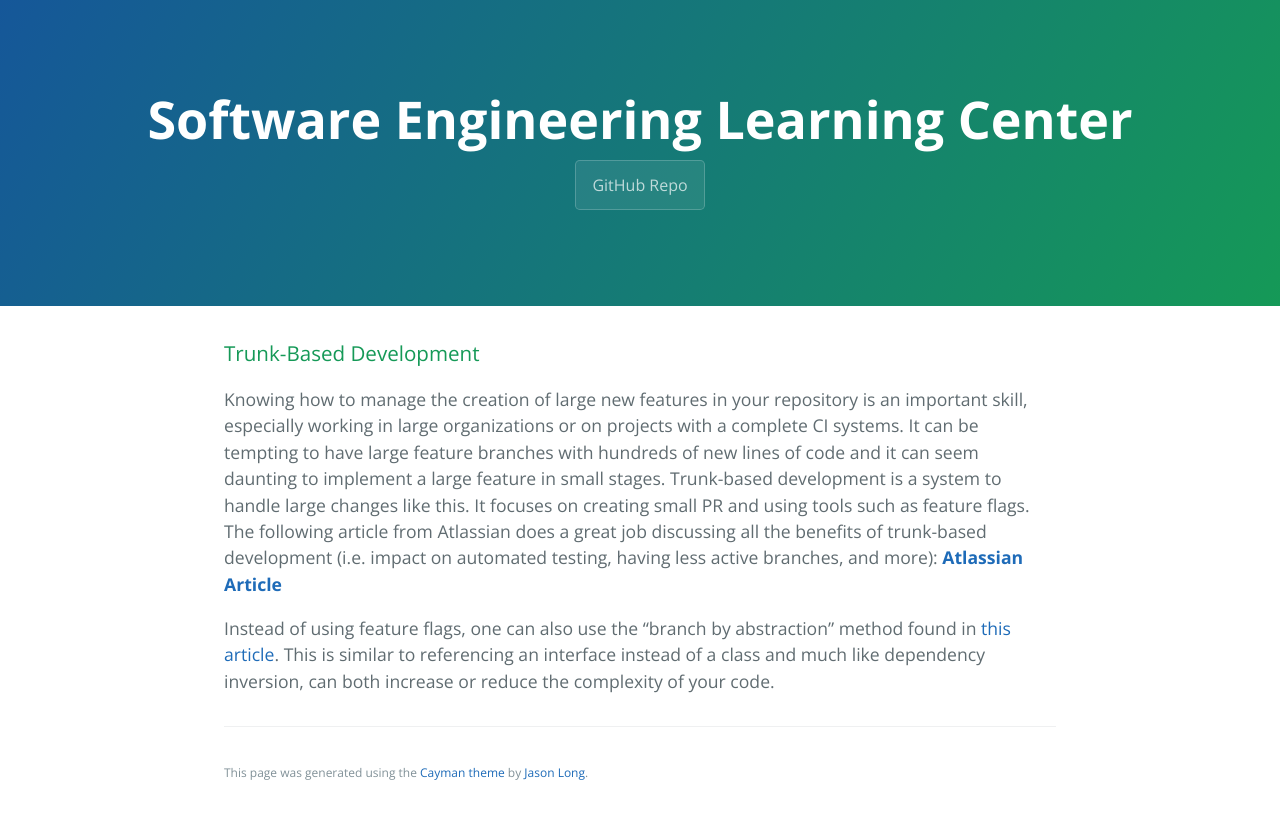
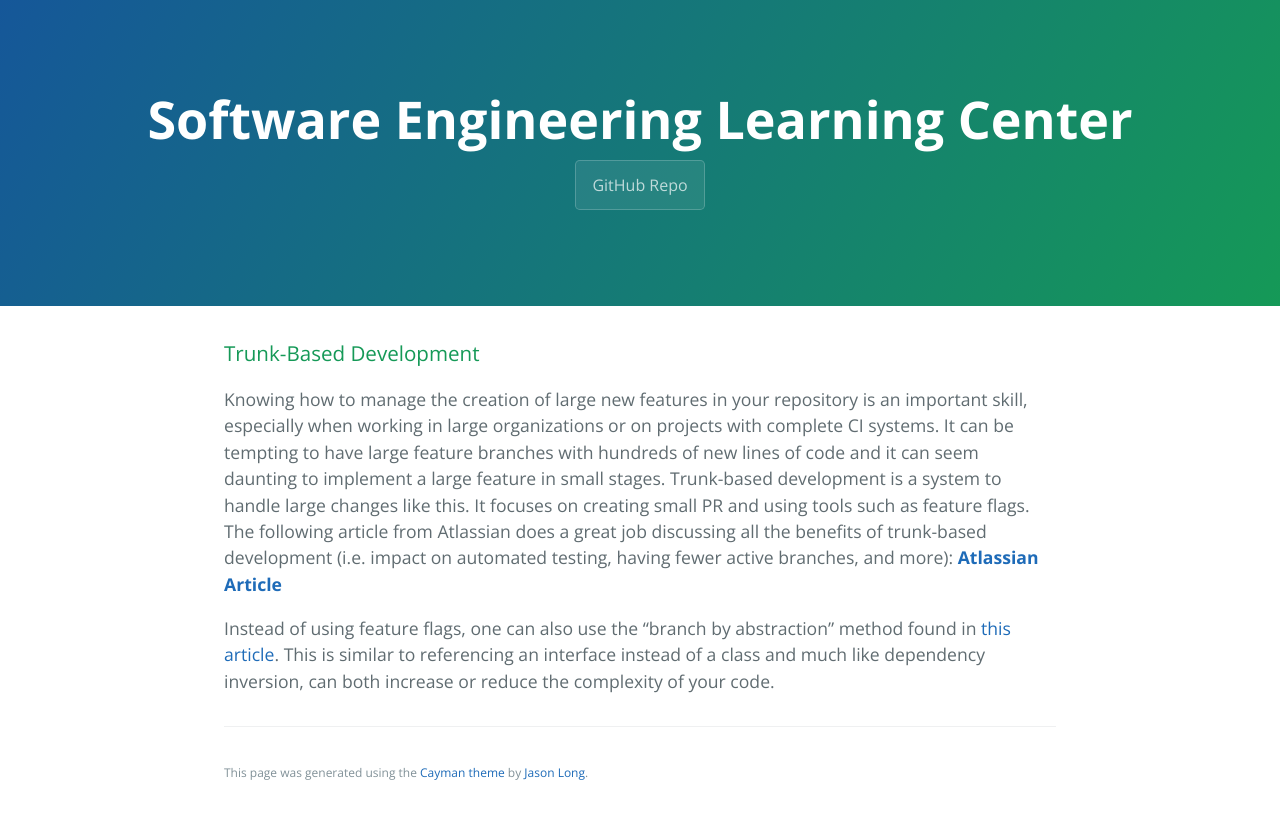
Before and after one commit to learning-software-engineering/learning-software-engineering.github.io, a Jekyll site: the page built from Topics/Development_Process/Trunk_Development.md, in a window 1280 px wide. Shown: the top 819 px of the page. Built offline with Jekyll 4.4.1, drawn with Linux system fonts in a browser that asks for light colours; our own code applies the rules of GitHub Pages for plain Markdown files.

Commit message:
fixed some typos in first paragraph

```diff
--- a/Topics/Development_Process/Trunk_Development.md
+++ b/Topics/Development_Process/Trunk_Development.md
@@ -1,5 +1,5 @@
 ### Trunk-Based Development
 
-Knowing how to manage the creation of large new features in your repository is an important skill, especially working in large organizations or on projects with a complete CI systems. It can be tempting to have large feature branches with hundreds of new lines of code and it can seem daunting to implement a large feature in small stages. Trunk-based development is a system to handle large changes like this. It focuses on creating small PR and using tools such as feature flags. The following article from Atlassian does a great job discussing all the benefits of trunk-based development (i.e. impact on automated testing, having less active branches, and more): **[Atlassian Article](https://www.atlassian.com/continuous-delivery/continuous-integration/trunk-based-development)**
+Knowing how to manage the creation of large new features in your repository is an important skill, especially when working in large organizations or on projects with complete CI systems. It can be tempting to have large feature branches with hundreds of new lines of code and it can seem daunting to implement a large feature in small stages. Trunk-based development is a system to handle large changes like this. It focuses on creating small PR and using tools such as feature flags. The following article from Atlassian does a great job discussing all the benefits of trunk-based development (i.e. impact on automated testing, having fewer active branches, and more): **[Atlassian Article](https://www.atlassian.com/continuous-delivery/continuous-integration/trunk-based-development)**
 
 Instead of using feature flags, one can also use the "branch by abstraction" method found in [this article](https://trunkbaseddevelopment.com/branch-by-abstraction/). This is similar to referencing an interface instead of a class and much like dependency inversion, can both increase or reduce the complexity of your code.
```
